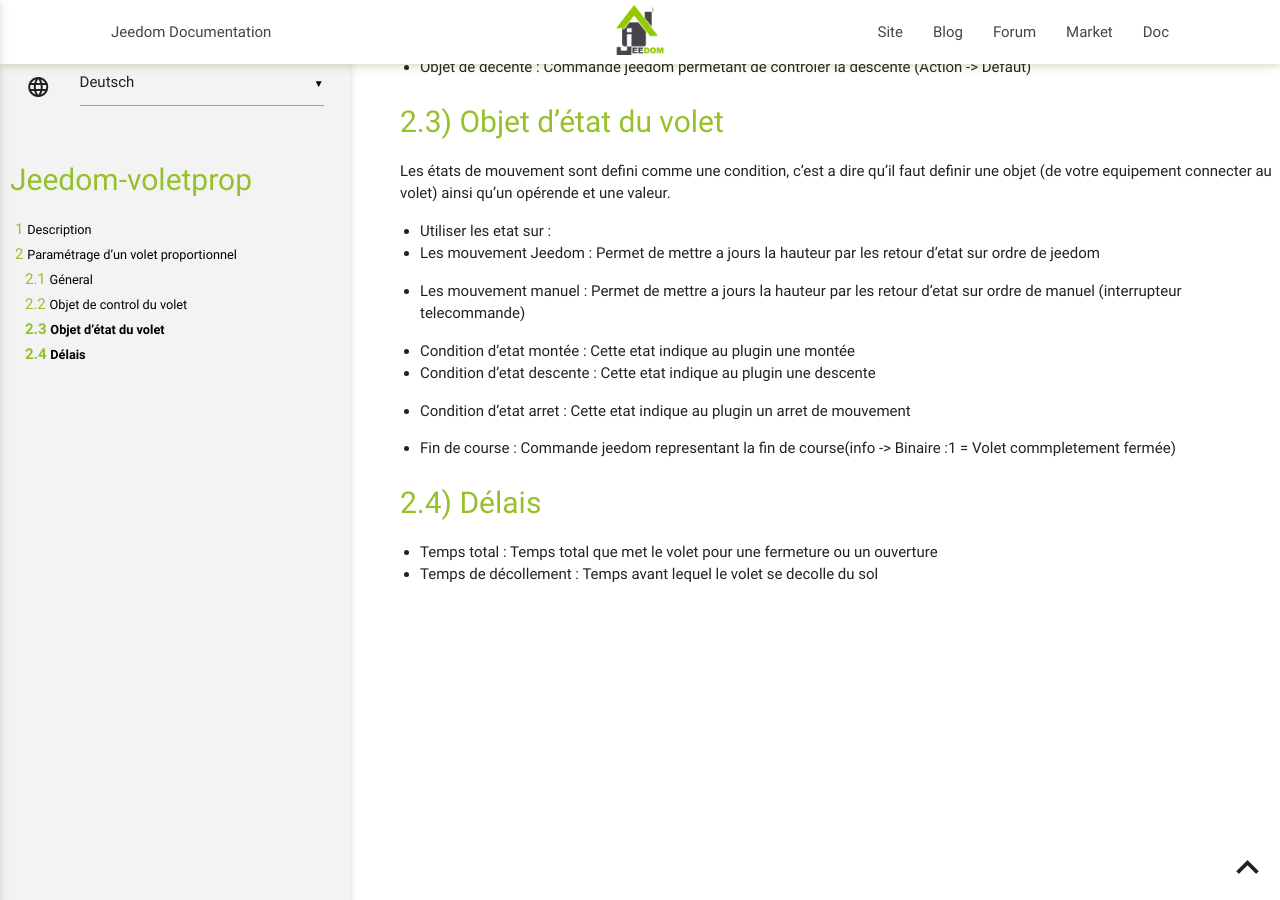
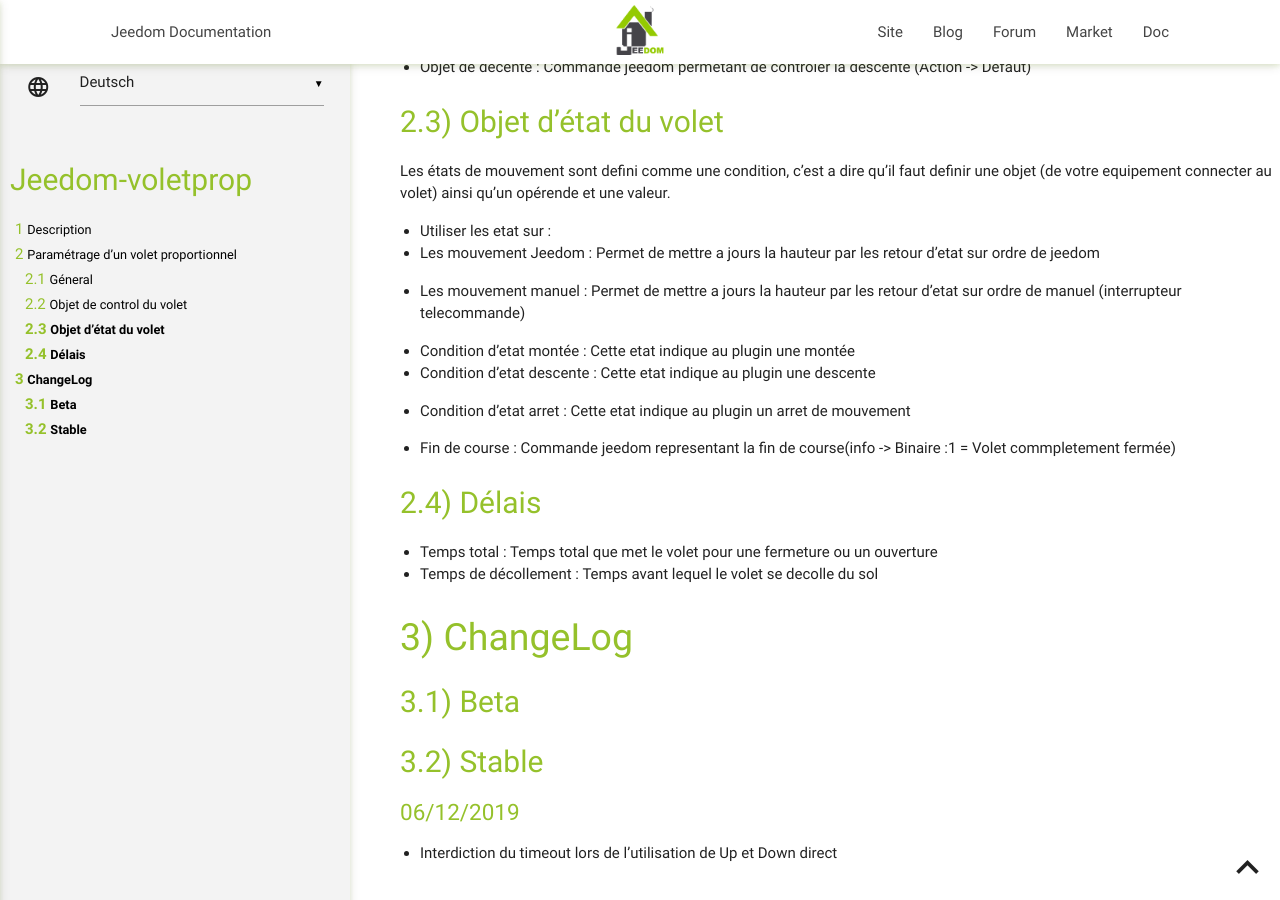
Before and after one commit to mika-nt28/Jeedom-voletProp, a Jekyll site: the page built from docs/de_DE/index.md, in a window 1280 px wide and 900 px high, scrolled down 973 px. Built offline with Jekyll 4.4.1, drawn with Linux system fonts in a browser that asks for light colours; our own code applies the rules of GitHub Pages for plain Markdown files.

Commit message:
[ROBOT] Action all

```diff
--- a/docs/de_DE/index.md
+++ b/docs/de_DE/index.md
@@ -46,3 +46,16 @@ Délais
 
 * Temps total : Temps total que met le volet pour une fermeture ou un ouverture
 * Temps de décollement : Temps avant lequel le volet se decolle du sol
+
+ChangeLog
+=========
+
+Beta
+----
+
+Stable
+------
+
+### 06/12/2019
+
+* Interdiction du timeout lors de l'utilisation de Up et Down direct
```
Also changed, not shown: docs/en_US/index.md (+13 -0 lines), docs/es_ES/index.md (+13 -0 lines).
